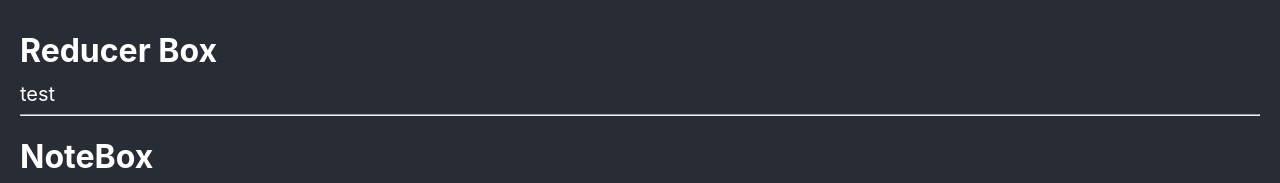
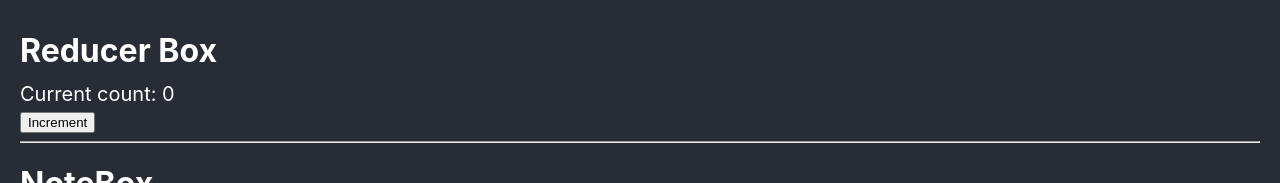
Before and after one commit to edwardtanguay/reacthooks222, a React (Create React App) app: page / in a window 1280 px wide. Shown: the top 183 px of the page. Built offline with nearby package versions, Linux system fonts and the light colour scheme; no server answers.

Commit message:
userReducer simple

```diff
--- a/src/components/ReducerBox.jsx
+++ b/src/components/ReducerBox.jsx
@@ -1,10 +1,12 @@
 import { useReducer } from 'react';
 
 function ReducerBox() {
+	const [count, setCount] = useReducer((count, newCount) => count + newCount, 0);
 	return (
 		<div>
 			<h1>Reducer Box</h1>
-			<p>test</p>
+			<p>Current count: {count}</p>
+			<button onClick={() => setCount(1)}>Increment</button>
 		</div>
 	);
 }
```
